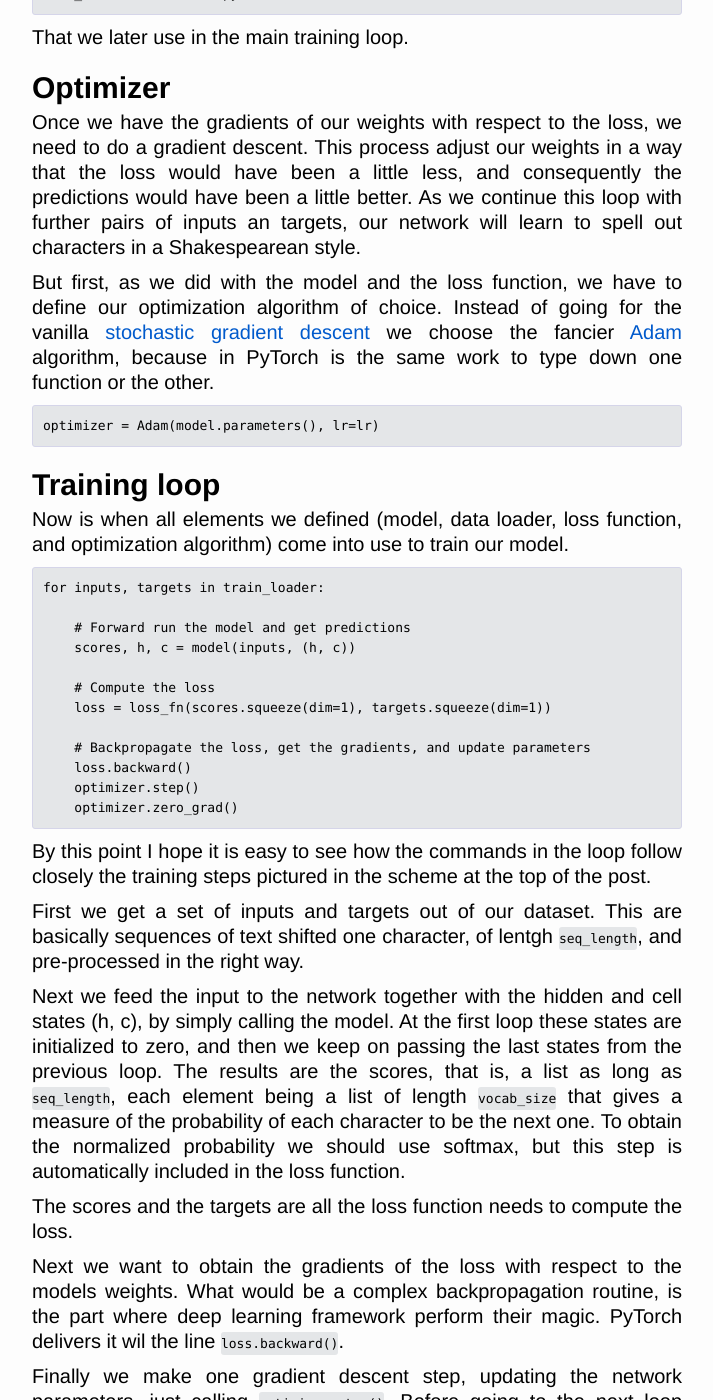
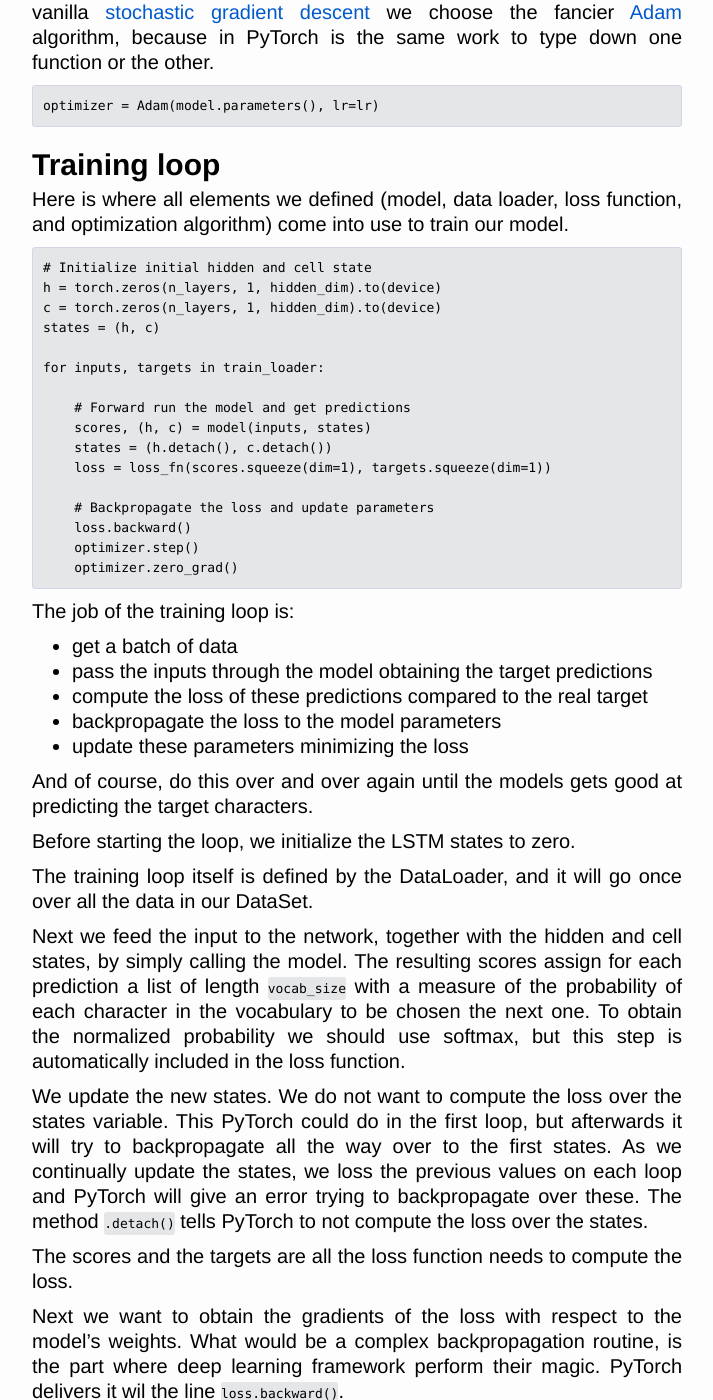
Before and after one commit to josehoras/josehoras.github.io, a Jekyll site: the page built from _posts/2020-02-05-pytorch-is-great.md, in a window 1280 px wide and 1400 px high, scrolled down 5007 px. Shown: the whole window, without its empty margins (283-996 px from the left). Built offline with Jekyll 4.4.1, drawn with Linux system fonts in a browser that asks for light colours; some of the changed text lies outside the part shown.

Commit message:
Review post

````diff
--- a/_posts/2020-02-05-pytorch-is-great.md
+++ b/_posts/2020-02-05-pytorch-is-great.md
@@ -6,11 +6,11 @@
 date: 2020-02-05
 ---
 
-I have learned PyTorch recently and I just love it. And I am not the only one. PyTorch is the fastest growing deep learning framework. It is specially popular in NLP, it seems to me, which is the growing area in deep learning now after vision had its run a few years ago.  Last year, the CS224n course on NLP imparted by Christopher Manning switched to PyTorch.
+I have found PyTorch while following the CS224n course on NLP imparted by Christopher Manning, and learning it has been a great experience.
 
 There are several characteristics that make PyTorch so compelling. Using an imperative programming style, it feels very Pythonic and intuitive. It also features dynamic computation graphs, which provides more flexibility.
 
-But honestly, at this point the feature I'm most excited about is the easy integration of GPU. You define your GPU with just one line (`device = torch.device("cuda:0")`) . At any time afterwards you can easily move data and variables to CPU or GPU as you see fit. Compared with all the fine-tuning I had to do to use my GPU in TensorFlow, that I extensively described [here](/../tensorflow-with-gpu-using-docker-and-pycharm/), this is bliss.
+But honestly, at this point the feature I'm most excited about is the easy integration of GPU. You define your GPU with just one line (`device = torch.device("cuda:0")`) . At any time afterwards you can easily move data and variables to CPU or GPU as you see fit. Compared with all the fine-tuning needed to use my GPU in TensorFlow, that I extensively described [here](/../tensorflow-with-gpu-using-docker-and-pycharm/), this is bliss.
 
 To showcase some of the advantages and ease of use, I will replicate here my favorite neural network: a char LSTM. Last year, I got deep into this architecture and implemented it in [Python](/../lstm-pure-python), [TensorFlow](/../lstm-in-tensorflow), and [Keras](/../lstm-in-keras), as I wanted to understand better both the LSTM and the different deep learning frameworks. It's only natural that I would go now and translate it to PyTorch.
 
@@ -54,18 +54,15 @@
         self.lstm = nn.LSTM(self.vocab_size, hidden_size, n_layers, batch_first=False)
         self.linear = nn.Linear(hidden_size, vocab, bias=True)
 
-    def forward(self, input, h0=None, c0=None):
-        if h0==None or c0==None:
-            output, (hn, cn) = self.lstm(input)
-        else:
-            output, (hn, cn) = self.lstm(input, (h0, c0))
+    def forward(self, input, states_0=None):
+        output, (hn, cn) = self.lstm(input, states_0)
         scores = self.linear(output)
-        return scores, hn, cn
+        return scores, (hn, cn)
 ```
 
 Our model has just two layers, a recurrent LSTM and a Linear (feed forward) layer that takes the results of the LSTM and output scores for each step.
 
-The forward function just applies these two layers, and returns the scores for each character as well as the final hidden and cell states. There is a little of logic though, depending on the inputs given. If no hidden and cell states are given, the PyTorch LSTM layer initializes them to zero and goes on from there. This is fine the first time we call the function, but later we want to pass the final state values to the next train loop. This will be more important when we sample a text with the current weights to see how the network is doing.
+The forward function just applies these two layers, and returns the scores for each character as well as the final hidden and cell states.
 
 The model is an object that we will declare below
 
@@ -73,13 +70,13 @@
 model = char_lstm(vocab_size, hidden_dim, n_layers=n_layers).to(device)
 ```
 
-`vocab_size` is the length of our character dictionary, that is, the number of possible characters in the data. We will get this number in the Dataset function below. `hidden_dim` and `n_layers` are defined in the code before.
+`vocab_size` is the length of our character dictionary, that is, the number of possible characters in the data. We will get this number in the Dataset function below. `hidden_dim` and `n_layers` are defined hyperparameters.
 
 ## Dataset
 
 You can feed your data to your model in different ways, for example using a Python iterator. But PyTorch provides a convenient Dataset class for that. A dataset is represented by a regular Python class that inherits from the Dataset class. It has three main methods:
 
-- `__init__(self)`: Defines our data. The delivery of data will be provided in the next method, so you don't need to place all your data in memory here. In our case, we pass the file name where the data is. Our data is a big test file with all Shakespeare works. We also define some parameters to use in the next method
+- `__init__(self)`: Defines our data. The delivery of data will be provided in the next method, so you don't need to place all your data in memory here. In our case, we pass the file name where the data is. Our data is a big text file with all Shakespeare's works. We also define some parameters to use in the next method
 - `__getitem__(self, index)`: This method returns a tuple (feature, label) for the index element of the dataset. The DataLoader will use this method to fetch the wanted minibatches from the dataset. In our case, as we are training the model to predict the next character, the feature is the character at the given position, and the label will just be the next character.
 - `__len__(self)`: It returns the size of the entire dataset
 
@@ -114,9 +111,9 @@
 
 Some words on the `__getitem__(self, index)` method. Our raw data is just text, but we have to pre-process these text characters to a format that our model can use. Basically, as the model will do mathematical operations with the input, it expects numbers instead of letters. First we use our "character to index" dictionary, that assigns a number to each letter. But the model is expecting a [one_hot](https://pytorch.org/docs/stable/nn.functional.html#one-hot) encoded vector of `vocab_size` length. Furthermore, to compute gradients and whatnot, it wants this vector in a float format.
 
-Meanwhile, we will use the targets in the loss function described below. It turns out [this function](https://pytorch.org/docs/stable/nn.html#crossentropyloss) does not require one hot encoding. So, the corresponding number will suffice. The piece of logic in the dictionary index avoid the DataLoader to look for a character above the dataset length.
+Meanwhile, we will use the targets to compute the loss. It turns out [the loss function](https://pytorch.org/docs/stable/nn.html#crossentropyloss) we will use does not require one hot encoding. So, the corresponding number will suffice. The piece of logic in the dictionary index avoid the DataLoader to look for a character over the dataset length.
 
-It turns out that in my case, some parameters of my model are to be extracted from the text I choose. For instance, the vocabulary size, the number of possible characters, is not fixed but depends of the text in question. That is also the case for the dictionaries to convert from character to index and viceversa. To be able to use these parameters somewhere else in the program, I have also added a method `params(self)` that pass these parameters.
+In this case, some parameters of my model are to be extracted from the text I choose. For instance, the vocabulary size, the number of possible characters, is not fixed but depends of the text in question. That is also the case for the dictionaries to convert from character to index and viceversa. To be able to use these parameters somewhere else in the program, I have also added a method `params(self)` that passes over these parameters.
 
 Remember, this is only the definition of our dataset object. Next, in the main body of our program, we instantiate this object and define the data loader function.
 
@@ -133,13 +130,11 @@
 
 PyTorch has defined several loss functions that you can use. You can review them in the [official documentation](https://pytorch.org/docs/stable/nn.html). I pick the function [CrossEntropyLoss](https://pytorch.org/docs/stable/nn.html#crossentropyloss) that according to the documentation "combines nn.LogSoftmax() and nn.NLLLoss() in one single class".
 
-This means that the function applies Softmax to the scores we get out of the model, and then compare these probabilities with the labels to compute our loss. Thus, in our scheme above, we go from scores to loss. First the loss function is defined
+This means that the function applies Softmax to the scores we get out of the model, and then compare these probabilities with the labels to compute our loss. Thus, in our scheme above, we go from scores to loss. Here we just define the loss function that we later use in the training loop.
 
 ```
 loss_fn = nn.CrossEntropyLoss()
 ```
-
-That we later use in the main training loop.
 
 ## Optimizer
 
@@ -153,31 +148,47 @@
 
 ## Training loop
 
-Now is when all elements we defined (model, data loader, loss function, and optimization algorithm) come into use to train our model.
+Here is where all elements we defined (model, data loader, loss function, and optimization algorithm) come into use to train our model.
 
 ```
+# Initialize initial hidden and cell state
+h = torch.zeros(n_layers, 1, hidden_dim).to(device)
+c = torch.zeros(n_layers, 1, hidden_dim).to(device)
+states = (h, c)
+
 for inputs, targets in train_loader:
 
     # Forward run the model and get predictions
-    scores, h, c = model(inputs, (h, c))
-
-    # Compute the loss
+    scores, (h, c) = model(inputs, states)
+    states = (h.detach(), c.detach())
     loss = loss_fn(scores.squeeze(dim=1), targets.squeeze(dim=1))
 
-    # Backpropagate the loss, get the gradients, and update parameters
+    # Backpropagate the loss and update parameters
     loss.backward()
     optimizer.step()
     optimizer.zero_grad()
 ```
-By this point I hope it is easy to see how the commands in the loop follow closely the training steps pictured in the scheme at the top of the post.
 
-First we get a set of inputs and targets out of our dataset. This are basically sequences of text shifted one character, of lentgh `seq_length`, and pre-processed in the right way.
+The job of the training loop is:
+- get a batch of data
+- pass the inputs through the model obtaining the target predictions
+- compute the loss of these predictions compared to the real target
+- backpropagate the loss to the model parameters
+- update these parameters minimizing the loss
 
-Next we feed the input to the network together with the hidden and cell states (h, c), by simply calling the model. At the first loop these states are initialized to zero, and then we keep on passing the last states from the previous loop. The results are the scores, that is, a list as long as `seq_length`, each element being a list of length `vocab_size` that gives a measure of the probability of each character to be the next one. To obtain the normalized probability we should use softmax, but this step is automatically included in the loss function.
+And of course, do this over and over again until the models gets good at predicting the target characters.
+
+Before starting the loop, we initialize the LSTM states to zero.
+
+The training loop itself is defined by the DataLoader, and it will go once over all the data in our DataSet.
+
+Next we feed the input to the network, together with the hidden and cell states, by simply calling the model. The resulting scores assign for each prediction a list of length `vocab_size` with a measure of the probability of each character in the vocabulary to be chosen the next one. To obtain the normalized probability we should use softmax, but this step is automatically included in the loss function.
+
+We update the new states. We do not want to compute the loss over the states variable. This PyTorch could do in the first loop, but afterwards it will try to backpropagate all the way over to the first states. As we continually update the states, we loss the previous values on each loop and PyTorch will give an error trying to backpropagate over these. The method `.detach()` tells PyTorch to not compute the loss over the states.
 
 The scores and the targets are all the loss function needs to compute the loss.
 
-Next we want to obtain the gradients of the loss with respect to the models weights. What would be a complex backpropagation routine, is the part where deep learning framework perform their magic. PyTorch delivers it wil the line `loss.backward()`.
+Next we want to obtain the gradients of the loss with respect to the model's weights. What would be a complex backpropagation routine, is the part where deep learning framework perform their magic. PyTorch delivers it wil the line `loss.backward()`.
 
 Finally we make one gradient descent step, updating the network parameters, just calling `optimizer.step()`. Before going to the next loop iteration we have to remember to zero the parameter gradients we just computed. Honestly, this is the only step where PyTorch kind of bugs me a little. It happens that in PyTorch gradients are accumulated. Thus, if we again backpropagate the gradients will sum to the previous ones. This sum will not be the correct gradient for that particular gradient descent step. To avoid that, we zero the gradients every time we apply an optimizer step.
 
````
Also changed, not shown: other parts of _posts/2020-02-05-pytorch-is-great.md (+1 -1 lines).
